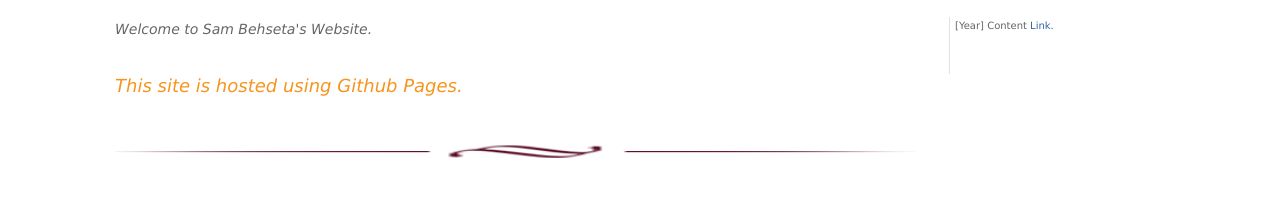
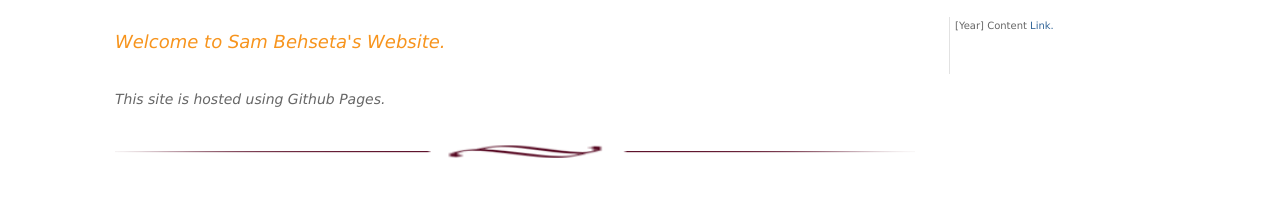
Before and after one commit to rachitsainii/rachitsainii.github.io, a plain HTML site: page index.html in a window 1280 px wide. Shown: the part 269-466 px from the top of the page. Drawn offline with Linux system fonts and the light colour scheme.

Commit message:
Updated Index File

```diff
--- a/index.html
+++ b/index.html
@@ -79,9 +79,9 @@
       </ul>
       <div id="wrapper" class="main">
         <div id="content">
-          <h3 style="font-style: italic;"> Welcome to Sam Behseta's Website.</h3>
+          <h2 style="font-style: italic;"> Welcome to Sam Behseta's Website.</h2>
           <br>
-          <h2 style="font-style: italic;"> This site is hosted using Github Pages.</h2>
+          <h3 style="font-style: italic;"> This site is hosted using Github Pages.</h3>
           <br>
           <img alt="fancy line" src="files/imgs/fancy-line.png" height="40" width="800">
         </div>
```
